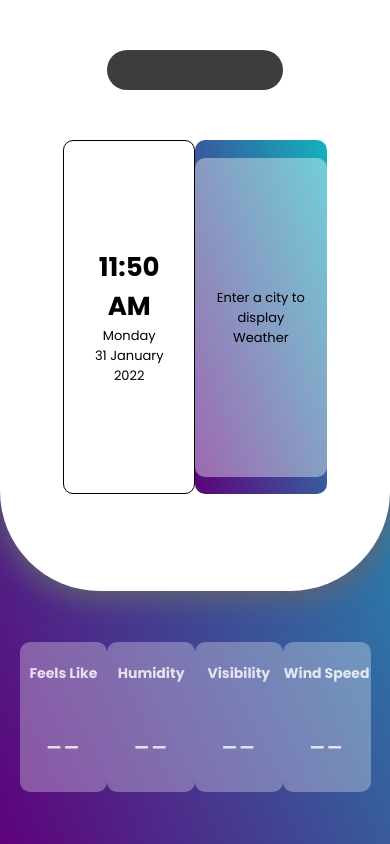
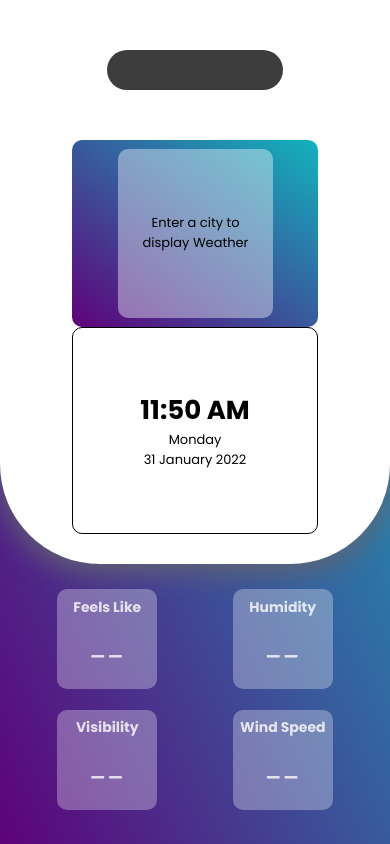
Before and after one commit to Tess-Vanta/Weather, a plain HTML site: page index.html in a window 390 px wide. Drawn offline with Linux system fonts and the light colour scheme.

Commit message:
final one

```diff
--- a/index.html
+++ b/index.html
@@ -22,12 +22,6 @@
         <datalist id="dropdown"> </datalist>
       </div>
       <div class="dashboard">
-        <div class="left">
-          <h1 class="time">00:00:00</h1>
-          <p class="day"></p>
-          <p class="date"></p>
-        </div>
-
         <div class="right">
           <div class="glass" data-tilt>
             <p class="default">
@@ -39,6 +33,11 @@
             <p class="temperature"></p>
             <p class="high-low"></p>
           </div>
+        </div>
+        <div class="left">
+          <h1 class="time">00:00:00</h1>
+          <p class="day"></p>
+          <p class="date"></p>
         </div>
       </div>
     </div>
--- a/style.css
+++ b/style.css
@@ -93,7 +93,7 @@ body {
 
 .glass {
   height: 90%;
-  padding: 3% 10%;
+  padding: 5% 10%;
   text-align: center;
   color: black;
   background: rgba(255, 255, 255, 0.4);
@@ -163,7 +163,17 @@ body {
 
 @media only screen and (max-width: 600px) {
   .dashboard {
+    height: 70%;
+    flex-direction: column;
     justify-content: center;
+  }
+  .dashboard > * {
+    width: 50%;
+  }
+  #dropdown {
+    -webkit-appearance: none;
+    -moz-appearance: none;
+    appearance: none;
   }
   .bottom h1 {
     font-size: 14px;
@@ -172,3 +182,36 @@ body {
     font-size: 32px;
   }
 }
+
+@media only screen and (max-width: 420px) {
+  .dashboard > * {
+    width: 70%;
+  }
+  .bottom {
+    margin: 5%;
+    display: grid;
+    justify-items: center;
+    grid-template-columns: 1fr 1fr;
+    grid-template-rows: 1fr 1fr;
+    grid-template-areas:
+      "feels humidity"
+      "visibility wind";
+  }
+  .bottom > * {
+    margin-bottom: 5%;
+    height: 100px;
+    width: 100px;
+  }
+  .feels {
+    grid-area: feels;
+  }
+  .humidity {
+    grid-area: humidity;
+  }
+  .visibility {
+    grid-area: visibility;
+  }
+  .wind {
+    grid-area: wind;
+  }
+}
```
